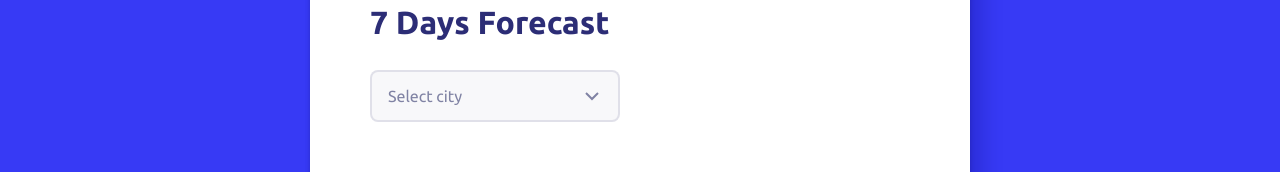
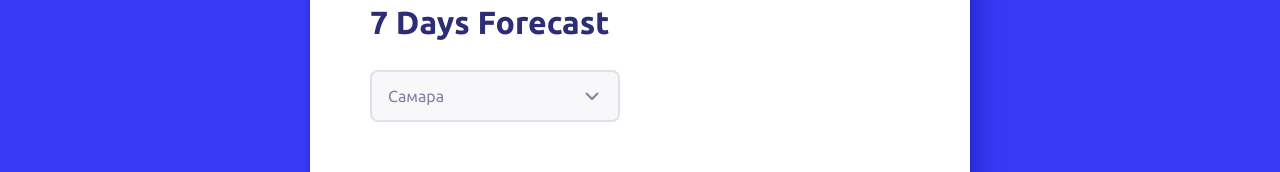
Before and after one commit to KonstaKozh/weather-forecast, a React (Create React App) app: page / in a window 1280 px wide. Shown: the part 373-545 px from the top of the page. Built offline with nearby package versions, Linux system fonts and the light colour scheme.

Commit message:
fix SelectCity.tsx

```diff
--- a/src/components/SelectCity/SelectCity.tsx
+++ b/src/components/SelectCity/SelectCity.tsx
@@ -3,16 +3,15 @@ import './SelectCity.css'
 
 export const SelectCity: React.FunctionComponent = () => {
 
-    const [addrtype, setAddrtype] = useState(['Самара', 'Тольятти', 'Саратов', 'Казань', 'Краснодар'])
-    const Add = addrtype.map(Add => Add )
+    const [city, setСity] = useState(['Самара', 'Тольятти', 'Саратов', 'Казань', 'Краснодар'])
     const handleCitySelect = (e: any) => {
-        console.log(e.target)
+        console.log(city[e.target.value])
     }
     return (
-        <select className='select' onChange={(e) => handleCitySelect(e)}>
-            <option selected disabled hidden>Select city</option>
+        <select className='select' onChange={e => handleCitySelect(e)}>
+            {/*<option selected disabled hidden value='1'>Select city</option>*/}
             {
-                Add.map((address, key) => <option key={key}value={key}>{address}</option>)
+                city.map((address, key) => <option key={key} value={key}>{address}</option>)
             }
         </select>
     )
```
